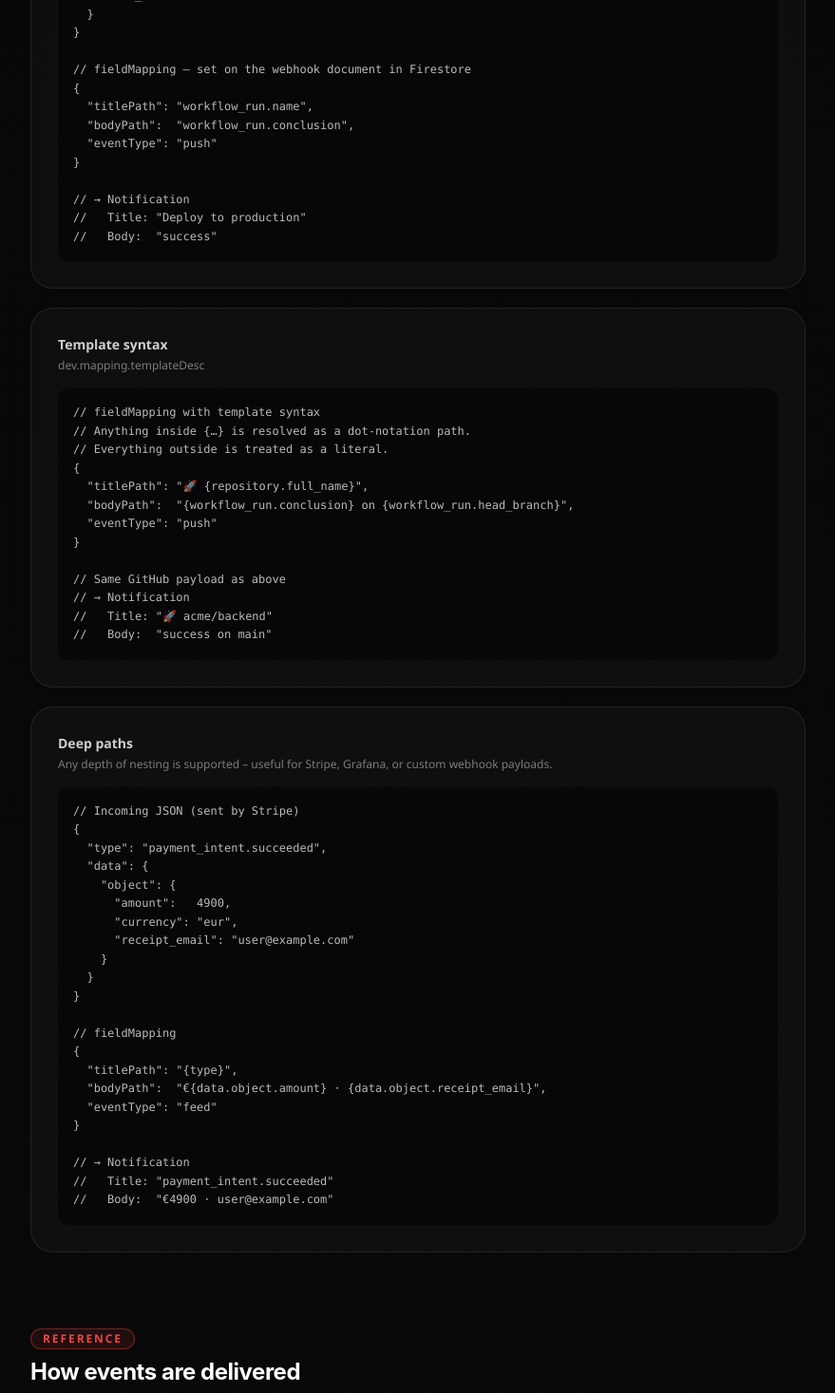
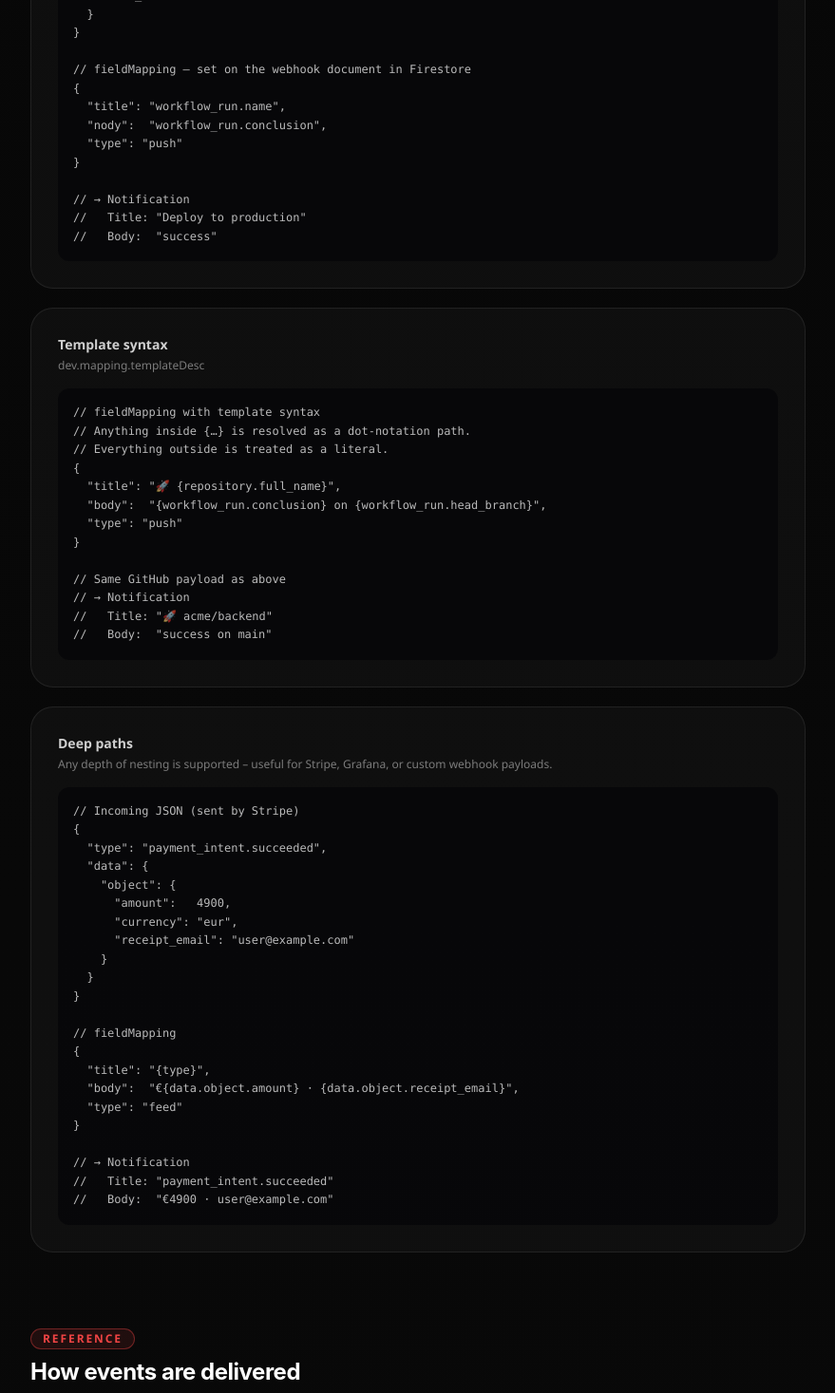
Before and after one commit to HookTap/hooktap-landing, a Next.js app: page /en/dev in a window 1280 px wide. Shown: the part 2225-3692 px from the top of the page at 95% size, without its empty margins (200-1079 px from the left). Built offline with nearby package versions, Linux system fonts and the light colour scheme; no server answers.

Commit message:
Update page.tsx

```diff
--- a/app/[locale]/dev/page.tsx
+++ b/app/[locale]/dev/page.tsx
@@ -34,7 +34,7 @@ const PYTHON = `import httpx  # or: import requests
 httpx.post(
     "https://hooks.hooktap.me/webhook/YOUR_ID",
     json={
-        "type":  "build",
+        "type":  "push",
         "title": "CI succeeded",
         "body":  "Staging deploy is live",
     },
@@ -46,7 +46,7 @@ const GITHUB = `# .github/workflows/notify.yml
     curl -X POST https://hooks.hooktap.me/webhook/\${{ secrets.HOOKTAP_ID }} \\
       -H "Content-Type: application/json" \\
       -d '{
-        "type":  "deploy",
+        "type":  "push",
         "title": "Deploy complete",
         "body":  "Branch: \${{ github.ref_name }}"
       }'`;
@@ -71,9 +71,9 @@ const MAPPING_PLAIN = `// Incoming JSON (sent by GitHub)
 
 // fieldMapping – set on the webhook document in Firestore
 {
-  "titlePath": "workflow_run.name",
-  "bodyPath":  "workflow_run.conclusion",
-  "eventType": "push"
+  "title": "workflow_run.name",
+  "nody":  "workflow_run.conclusion",
+  "type": "push"
 }
 
 // → Notification
@@ -84,9 +84,9 @@ const MAPPING_TEMPLATE = `// fieldMapping with template syntax
 // Anything inside {…} is resolved as a dot-notation path.
 // Everything outside is treated as a literal.
 {
-  "titlePath": "🚀 {repository.full_name}",
-  "bodyPath":  "{workflow_run.conclusion} on {workflow_run.head_branch}",
-  "eventType": "push"
+  "title": "🚀 {repository.full_name}",
+  "body":  "{workflow_run.conclusion} on {workflow_run.head_branch}",
+  "type": "push"
 }
 
 // Same GitHub payload as above
@@ -108,9 +108,9 @@ const MAPPING_DEEP = `// Incoming JSON (sent by Stripe)
 
 // fieldMapping
 {
-  "titlePath": "{type}",
-  "bodyPath":  "€{data.object.amount} · {data.object.receipt_email}",
-  "eventType": "feed"
+  "title": "{type}",
+  "body":  "€{data.object.amount} · {data.object.receipt_email}",
+  "type": "feed"
 }
 
 // → Notification
```
